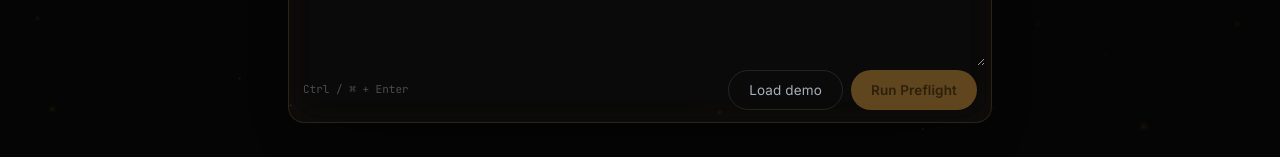
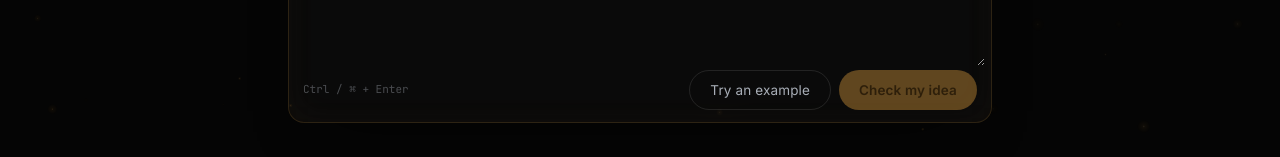
Before and after one commit to bilal-feroz/PreFlight, a Next.js app: page / in a window 1280 px wide. Shown: the part 493-650 px from the top of the page. Built offline with nearby package versions, Linux system fonts and the light colour scheme.

Commit message:
Landing buttons: Check my idea / Try an example

```diff
--- a/components/landing/Landing.tsx
+++ b/components/landing/Landing.tsx
@@ -103,15 +103,15 @@ export function Landing({
                 <span className="hidden font-mono text-[11px] text-cluster/30 sm:block">Ctrl / &#8984; + Enter</span>
                 <div className="flex w-full gap-2 sm:w-auto">
                   <Button variant="ghost" onClick={loadDemo} disabled={busy} className="flex-1 sm:flex-none">
-                    Load demo
+                    Try an example
                   </Button>
                   <Button variant="primary" type="submit" disabled={!canRun} className="flex-1 sm:flex-none">
                     {busy ? (
                       <>
-                        <Spinner /> Running
+                        <Spinner /> Checking
                       </>
                     ) : (
-                      "Run Preflight"
+                      "Check my idea"
                     )}
                   </Button>
                 </div>
```
